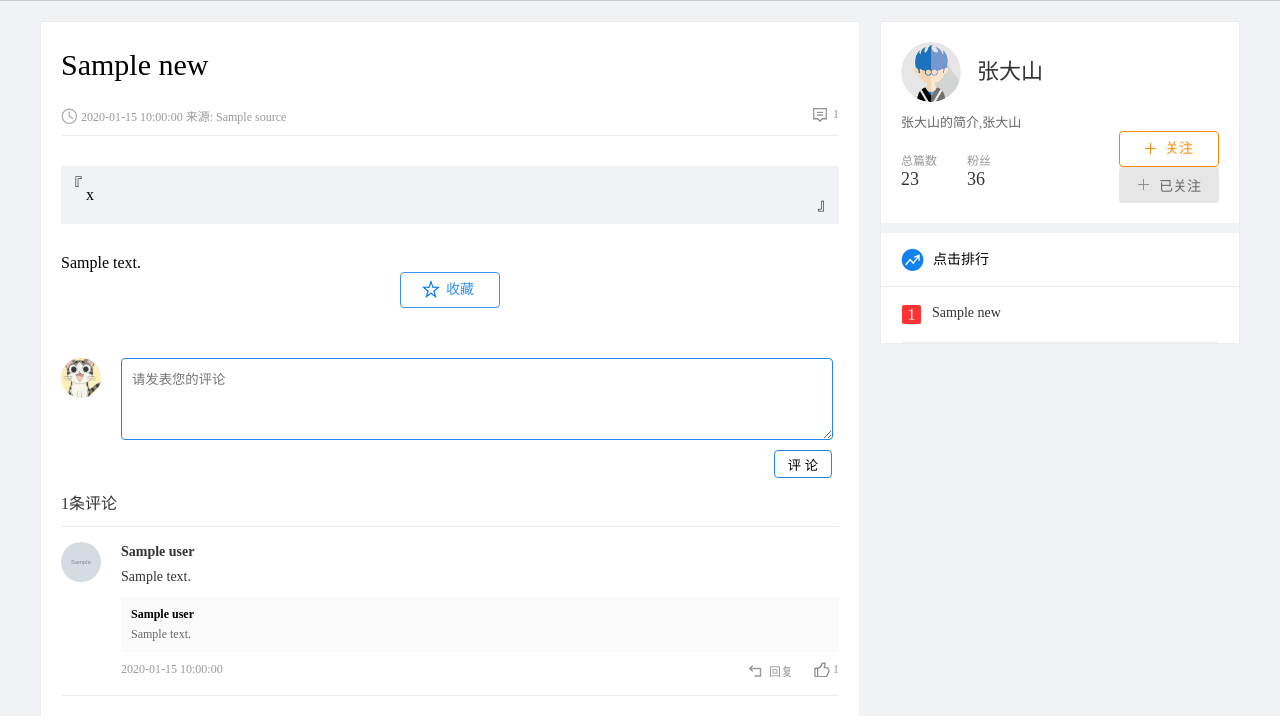
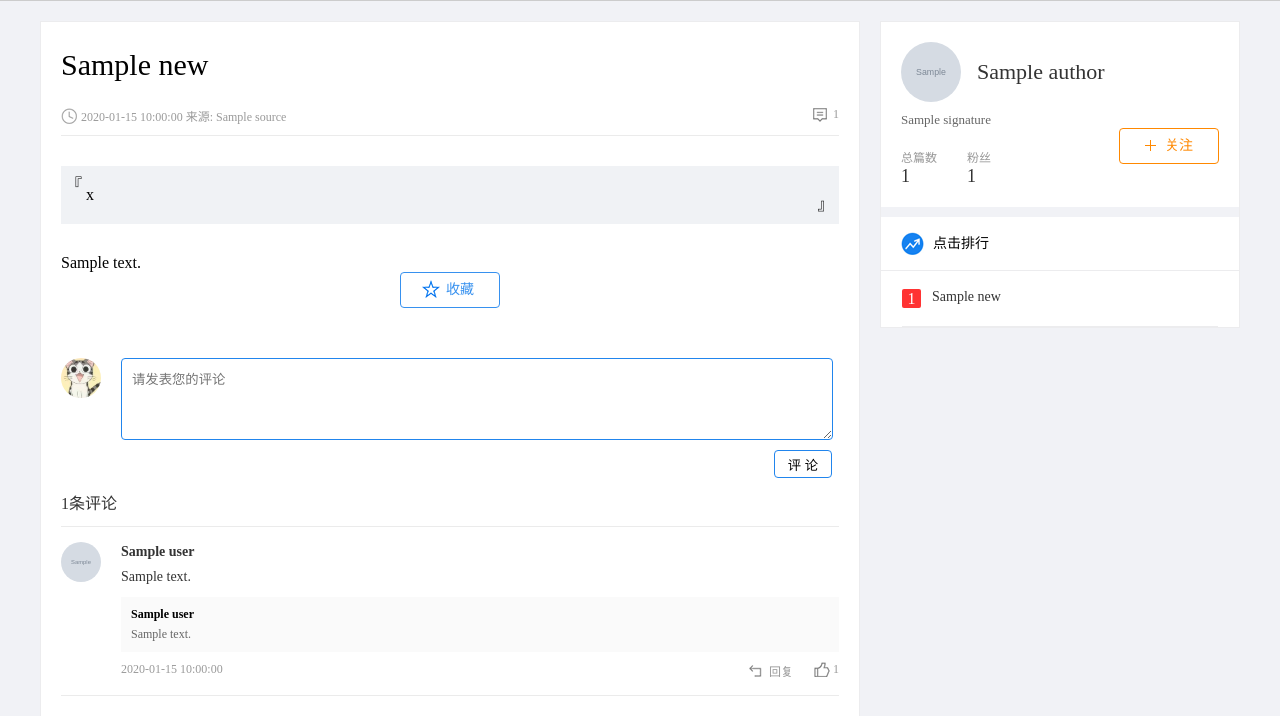
Before and after one commit to liuxin1239/information, a Flask app: template info/templates/news/detail.html in a window 1280 px wide. Shown: the part 59-775 px from the top of the page. Run offline with Flask 2, Linux system fonts and the light colour scheme; the template is opened without the code that fills it: most values are stand-ins (such as "Sample title", 1, 10 or a date in 2020); grey boxes marked "Sample" are stand-in pictures; parts of the project's set-up code (start-up, migrations or seed data) failed here and were passed over; some libraries are stand-ins or nearby versions.

Commit message:
关注取消关注

```diff
--- a/info/constants.py
+++ b/info/constants.py
@@ -5,7 +5,7 @@ IMAGE_CODE_REDIS_EXPIRES = 300
 SMS_CODE_REDIS_EXPIRES = 300
 
 # 七牛空间域名
-QINIU_DOMIN_PREFIX = "http://oyucyko3w.bkt.clouddn.com/"
+QINIU_DOMIN_PREFIX = "http://pgwfrz91h.bkt.clouddn.com/"
 
 # 首页展示最多的新闻数量
 HOME_PAGE_MAX_NEWS = 10
--- a/info/static/news/js/user_pic_info.js
+++ b/info/static/news/js/user_pic_info.js
@@ -21,7 +21,7 @@ $(function () {
                 if (resp.errno == "0") {
                     $(".now_user_pic").attr("src", resp.data.avatar_url)
                     $(".user_center_pic>img", parent.document).attr("src", resp.data.avatar_url)
-                    $(".user_login>img", parent.document).attr("src", resp.data.avatar_url)
+                    $(".lgin_pic", parent.document).attr("src", resp.data.avatar_url)
                     window.location.reload()
                 }else {
                     alert(resp.errmsg)
--- a/info/templates/news/detail.html
+++ b/info/templates/news/detail.html
@@ -100,15 +100,22 @@
 {% endblock %}
 作者部分
 {% block authorBlock %}
+{#    判断是否有作者#}
     {% if data.news.author %}
         <div class="author_card">
-            <a href="#" class="author_pic"><img src="../../static/news/images/user_pic.png" alt="author_pic"></a>
-            <a href="#" class="author_name">张大山</a>
-            <div class="author_resume">张大山的简介,张大山</div>
-            <div class="writings"><span>总篇数</span><b>23</b></div>
-            <div class="follows"><span>粉丝</span><b>36</b></div>
-            <a href="javascript:;" class="focus fr">关注</a>
-            <a href="javascript:;" class="focused fr"><span class="out">已关注</span><span class="over">取消关注</span></a>
+            {% if data.news.author.avatar_url %}
+                <a href="#" class="author_pic"><img src="{{ data.news.author.avatar_url }}" alt="author_pic"></a>
+
+            {% else %}
+                <a href="#" class="author_pic"><img src="../../static/news/images/user_pic.png" alt="author_pic"></a>
+
+            {% endif %}
+            <a href="#" class="author_name">{{ data.news.author.nick_name }}</a>
+            <div class="author_resume">{{ data.news.author.signature }}</div>
+            <div class="writings"><span>总篇数</span><b>{{ data.news.author.news_count }}</b></div>
+            <div class="follows"><span>粉丝</span><b>{{ data.news.author.followers_count }}</b></div>
+            <a href="javascript:;" class="focus fr" data-userid="{{ data.news.author.id }}" style="display: {% if data.is_followed %} none {% else %} block {% endif %}">关注</a>
+            <a href="javascript:;" class="focused fr" data-userid="{{ data.news.author.id }}" style="display: {% if data.is_followed %} block {% else %} none {% endif %}"><span class="out">已关注</span><span class="over">取消关注</span></a>
         </div>
     {% endif %}
 
```
Also changed, not shown: info/modules/news/views.py (+92 -39 lines), info/static/news/js/detail.js (+4 -4 lines).
